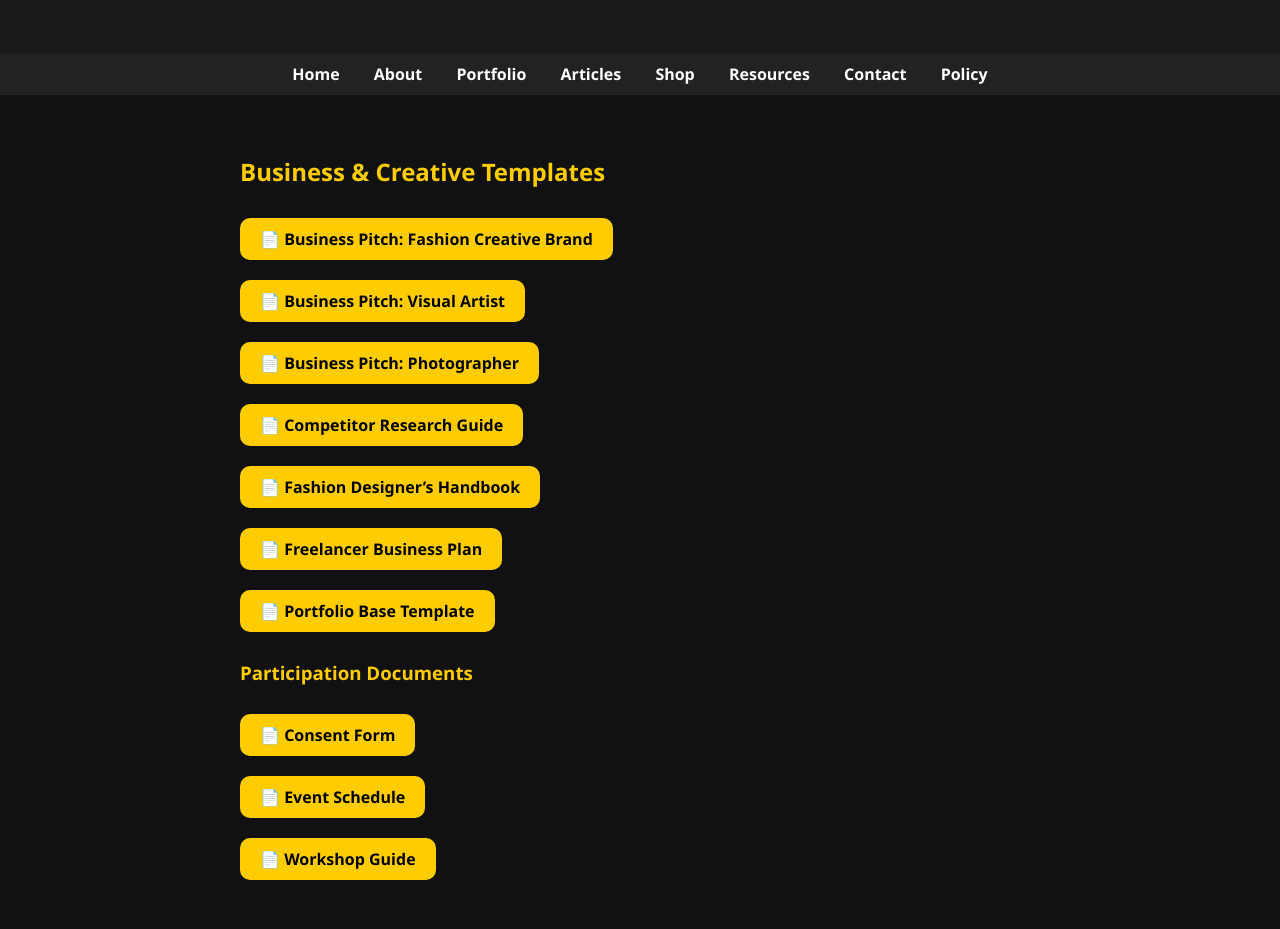
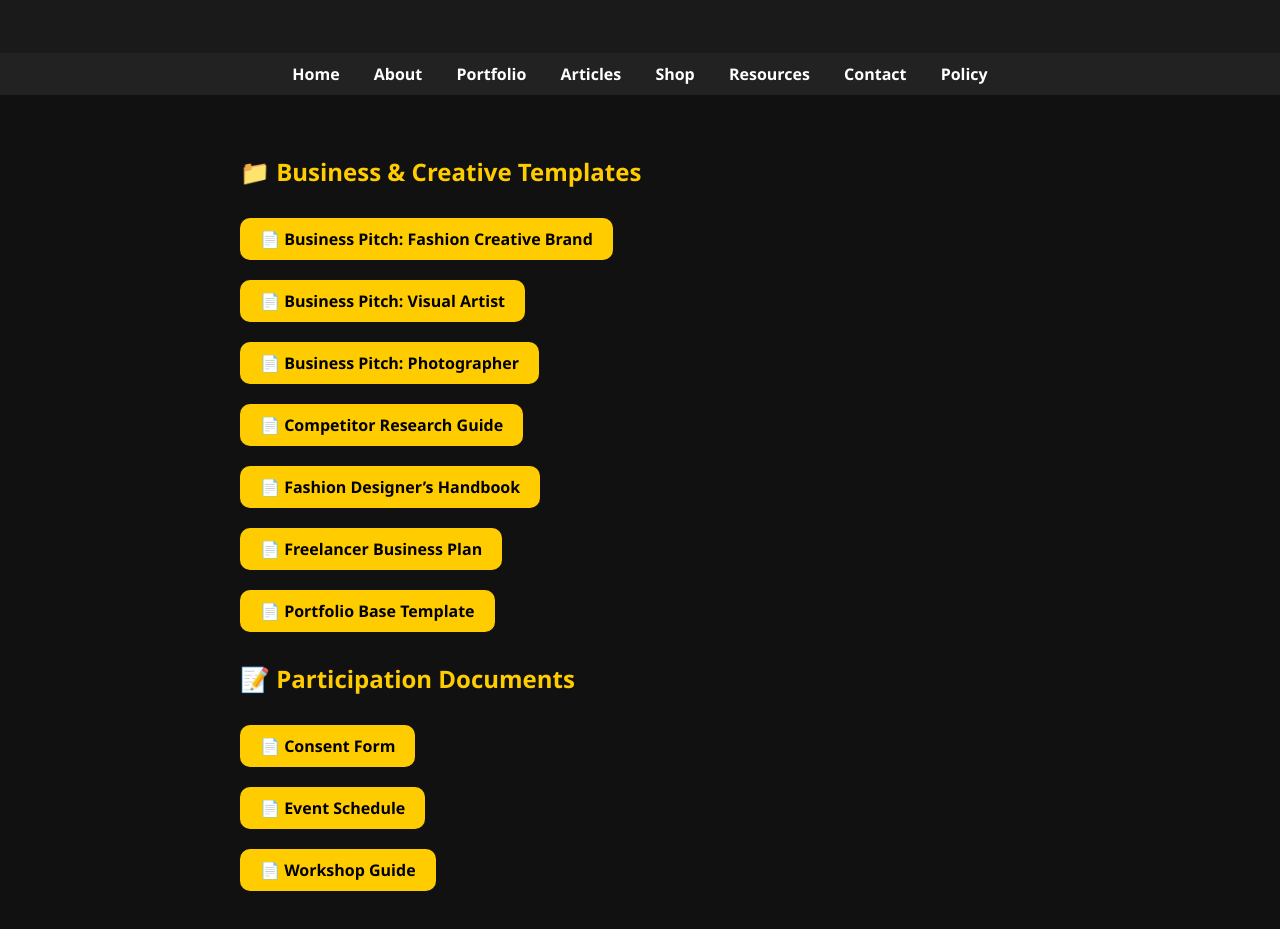
Before and after one commit to HavanaMi/Innovate-Generation, a plain HTML site: page resources.html in a window 1280 px wide. Shown: the part 151-1080 px from the top of the page. Drawn offline with Linux system fonts and the light colour scheme.

Commit message:
Update resources.html

```diff
--- a/resources.html
+++ b/resources.html
@@ -73,7 +73,7 @@
   </nav>
 
 <section>
-    <h2>Business & Creative Templates</h2>
+  <h2>📁 Business & Creative Templates</h2>
   <ul style="list-style-type: none; padding-left: 0;">
     <li><a href="resources/pdfs/business_pitch_fashion_creative_brand.pdf" class="download-btn" download>📄 Business Pitch: Fashion Creative Brand</a></li>
     <li><a href="resources/pdfs/business_pitch_visual_artist.pdf" class="download-btn" download>📄 Business Pitch: Visual Artist</a></li>
@@ -84,7 +84,7 @@
     <li><a href="resources/pdfs/portfolio_base.pdf" class="download-btn" download>📄 Portfolio Base Template</a></li>
   </ul>
 
-    <h3>Participation Documents</h3>
+  <h2>📝 Participation Documents</h2>
   <ul style="list-style-type: none; padding-left: 0;">
     <li><a href="resources/pdfs/consent_form.pdf" class="download-btn" download>📄 Consent Form</a></li>
     <li><a href="resources/pdfs/event_schedule.pdf" class="download-btn" download>📄 Event Schedule</a></li>
```
Lines whose indentation alone changed are shown as unchanged.
